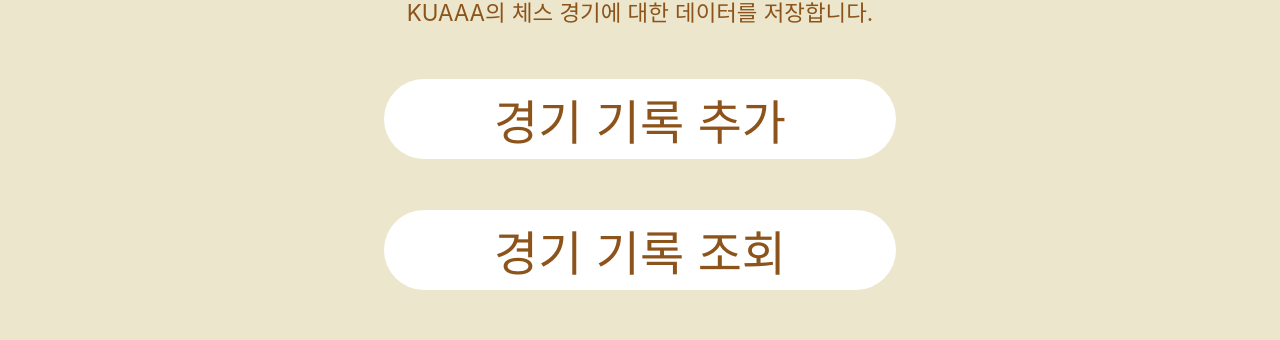
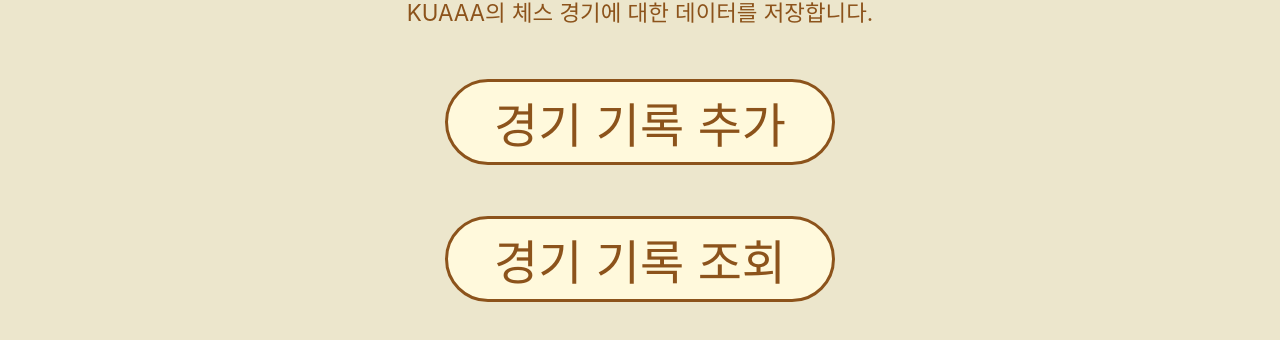
Before and after one commit to SkeletonK10/chess-record-frontend, a React (Create React App) app: page / in a window 1280 px wide. Shown: the part 450-790 px from the top of the page. Built offline with nearby package versions, Linux system fonts and the light colour scheme; a web font is replaced by a local one.

Commit message:
[Style] Style Main button

```diff
--- a/src/components/MainPage/MainButton.tsx
+++ b/src/components/MainPage/MainButton.tsx
@@ -2,11 +2,12 @@
 import styled from '@emotion/styled'
 
 const MainButton = styled.div`
-  width: 40%;
+  width: 30%;
   height: 10%;
   margin-top: 4%;
+  border: 3px solid #8c531b;
   border-radius: 50px;
-  background-color: #FFFFFF;
+  background-color: #fff9dc;
 
   display: flex;
   justify-content: center;
```
